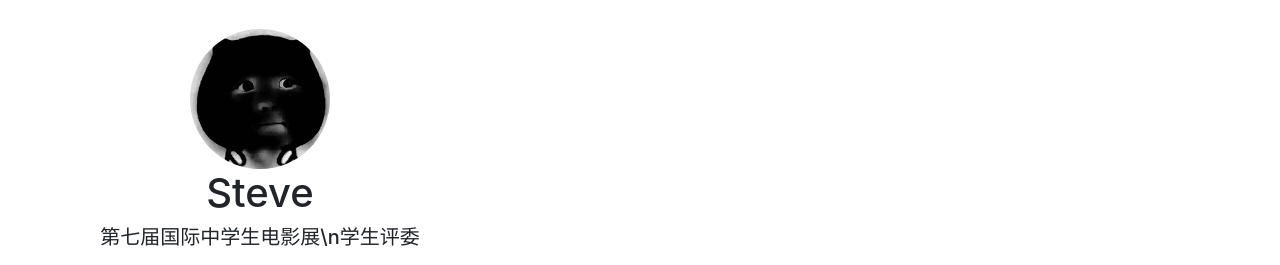
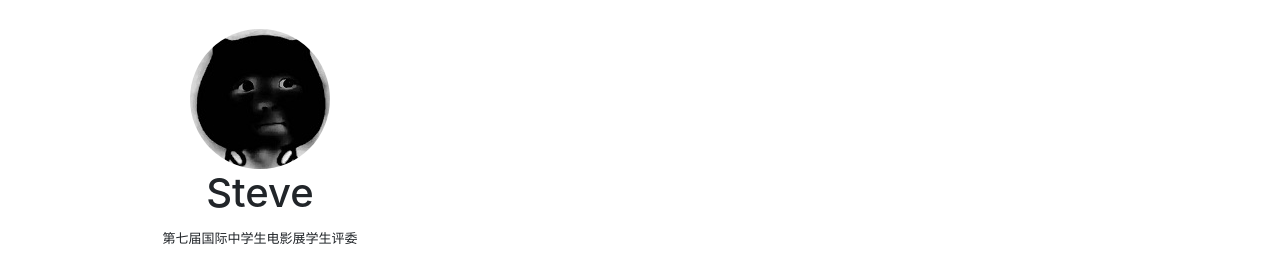
Before and after one commit to CreatiVoiden/creativoiden.github.io, a plain HTML site: page index.html in a window 1280 px wide. Shown: the part 535-800 px from the top of the page. Drawn offline with Linux system fonts and the light colour scheme; a script that the page names is missing.

Commit message:
Update index.html

```diff
--- a/index.html
+++ b/index.html
@@ -150,7 +150,7 @@
             <img class="rounded-circle" alt="核弹" style="width: 140px; height: 140px; text-align: center;" src="images/hd.jpg" data-holder-rendered="true">
 
             <h1>Steve</h1>
-		  <h5>第七届国际中学生电影展\n学生评委</h5>
+		  <p> <font size="2">第七届国际中学生电影展学生评委</font> </p>
 
           </div>
 
```
